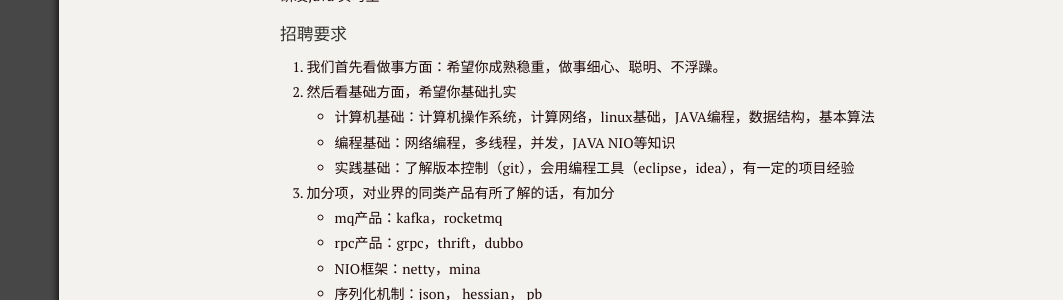
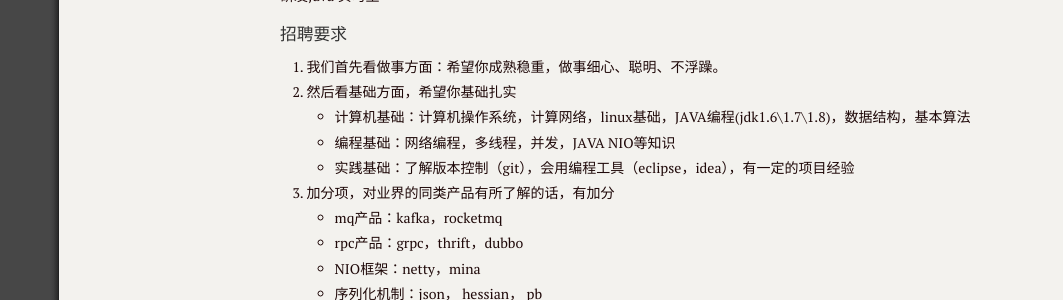
Before and after one commit to xmtsui/recruit, a Jekyll site: the page built from _posts/2017/2017-07-04-2017_autumn_intern.md, in a window 1280 px wide. Shown: the part 530-830 px from the top of the page, without its empty margins (0-1063 px from the left). Built offline with Jekyll 4.4.1, drawn with Linux system fonts in a browser that asks for light colours; comment, search, counter and statistics services are not loaded.

Commit message:
modify by quickcommint

```diff
--- a/_posts/2017/2017-07-04-2017_autumn_intern.md
+++ b/_posts/2017/2017-07-04-2017_autumn_intern.md
@@ -24,7 +24,7 @@
 #### 招聘要求
 1. 我们首先看做事方面：希望你成熟稳重，做事细心、聪明、不浮躁。
 2. 然后看基础方面，希望你基础扎实
-   * 计算机基础：计算机操作系统，计算网络，linux基础，JAVA编程，数据结构，基本算法
+   * 计算机基础：计算机操作系统，计算网络，linux基础，JAVA编程(jdk1.6\1.7\1.8)，数据结构，基本算法
    * 编程基础：网络编程，多线程，并发，JAVA NIO等知识
    * 实践基础：了解版本控制（git），会用编程工具（eclipse，idea），有一定的项目经验
 3. 加分项，对业界的同类产品有所了解的话，有加分
```
